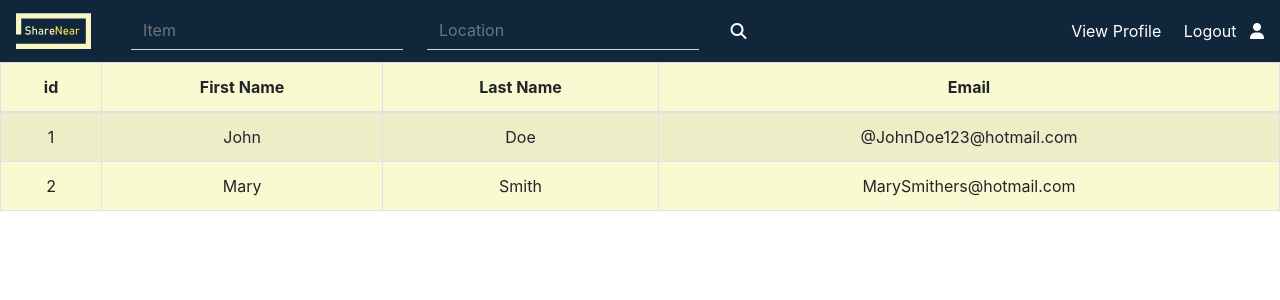
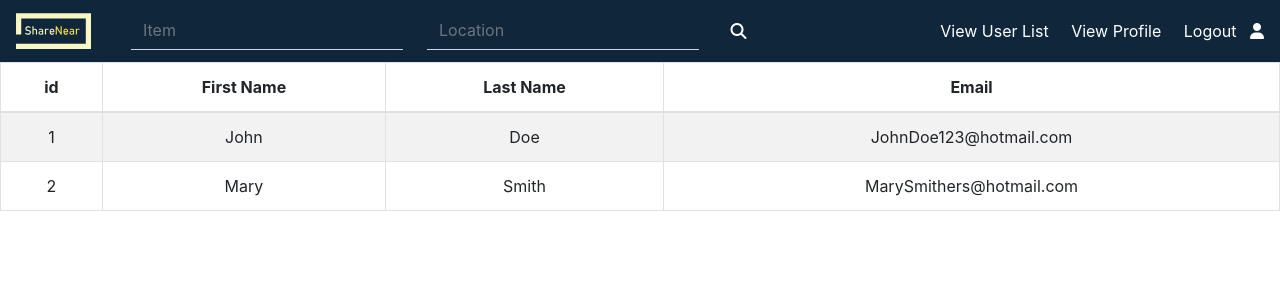
Before and after one commit to CalinArdelean/ShareNear, a React (Create React App) app in the folder my-app/: page /userlist in a window 1280 px wide. Shown: the top 300 px of the page. Built offline with nearby package versions, Linux system fonts and the light colour scheme.

Commit message:
added userlist link

```diff
--- a/my-app/src/components/NavbarLoggedIn.js
+++ b/my-app/src/components/NavbarLoggedIn.js
@@ -50,6 +50,9 @@
             </Form>
             <Navbar.Collapse className="justify-content-end">
               <Navbar.Text className="text-white">
+                <a href="./userlist">View User List
+                </a>
+                    &nbsp; &nbsp; &nbsp;
                 <a href="./Profile">View Profile
                 </a>
                 {/* <button onClick={this.clickedProfile}> View Profile </button> */}
--- a/my-app/src/components/UserListPage.js
+++ b/my-app/src/components/UserListPage.js
@@ -3,11 +3,12 @@
 import AppNavbarLoggedIn from './NavbarLoggedIn';
 import { Table } from 'react-bootstrap';
 
-/* Component for a user to create a post and put an item up for rent */
+/* Component for an admin to check the list of users */
 class userList extends React.Component {
     render() {
         return (
-            <div className="Edit">
+
+            <div className="UserList">
                 <AppNavbarLoggedIn />
 
                 <Table striped bordered hover>
@@ -24,7 +25,7 @@
                             <td>1</td>
                             <td>John</td>
                             <td>Doe</td>
-                            <td>@JohnDoe123@hotmail.com</td>
+                            <td>JohnDoe123@hotmail.com</td>
                         </tr>
                         <tr>
                             <td>2</td>
```
